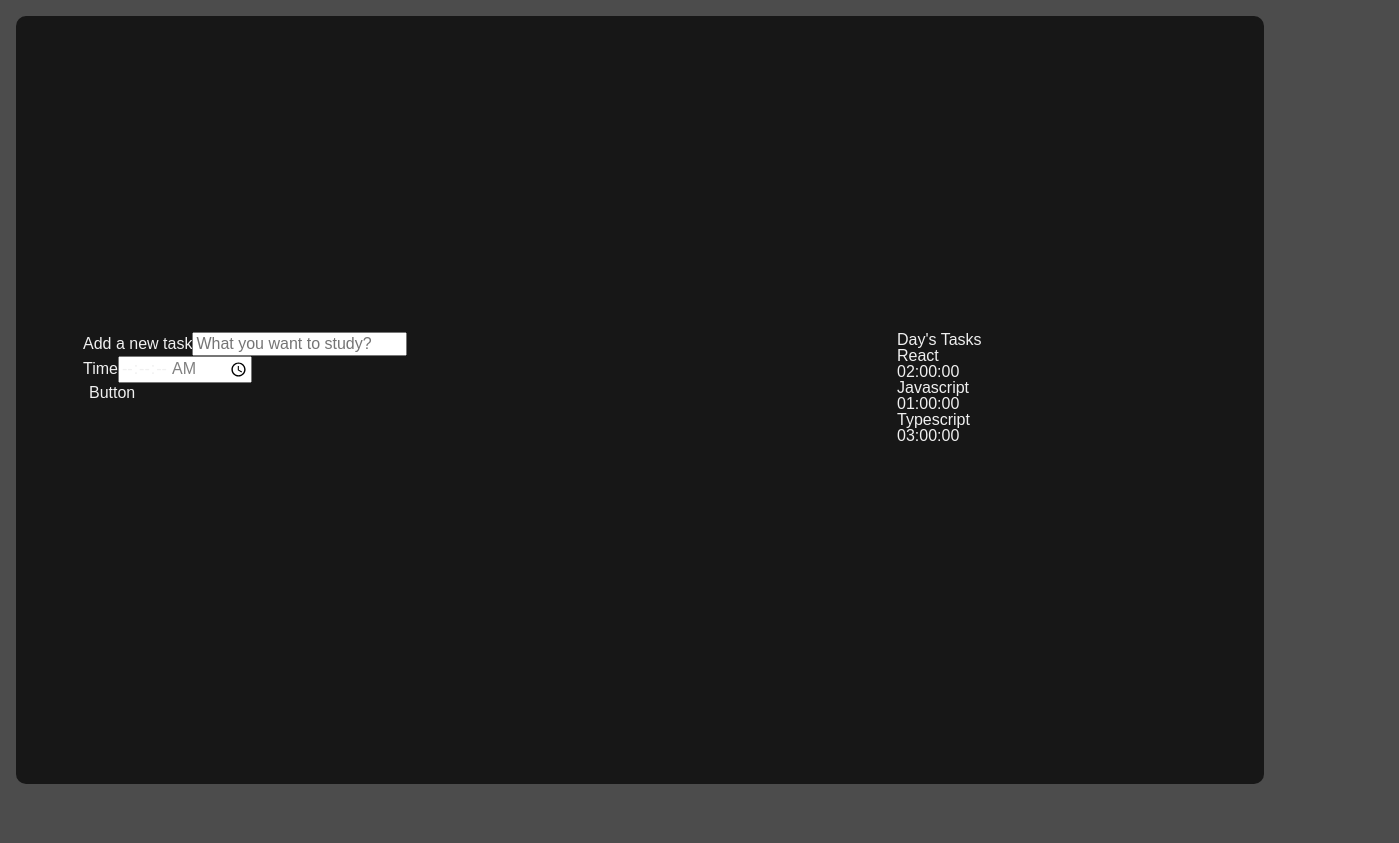
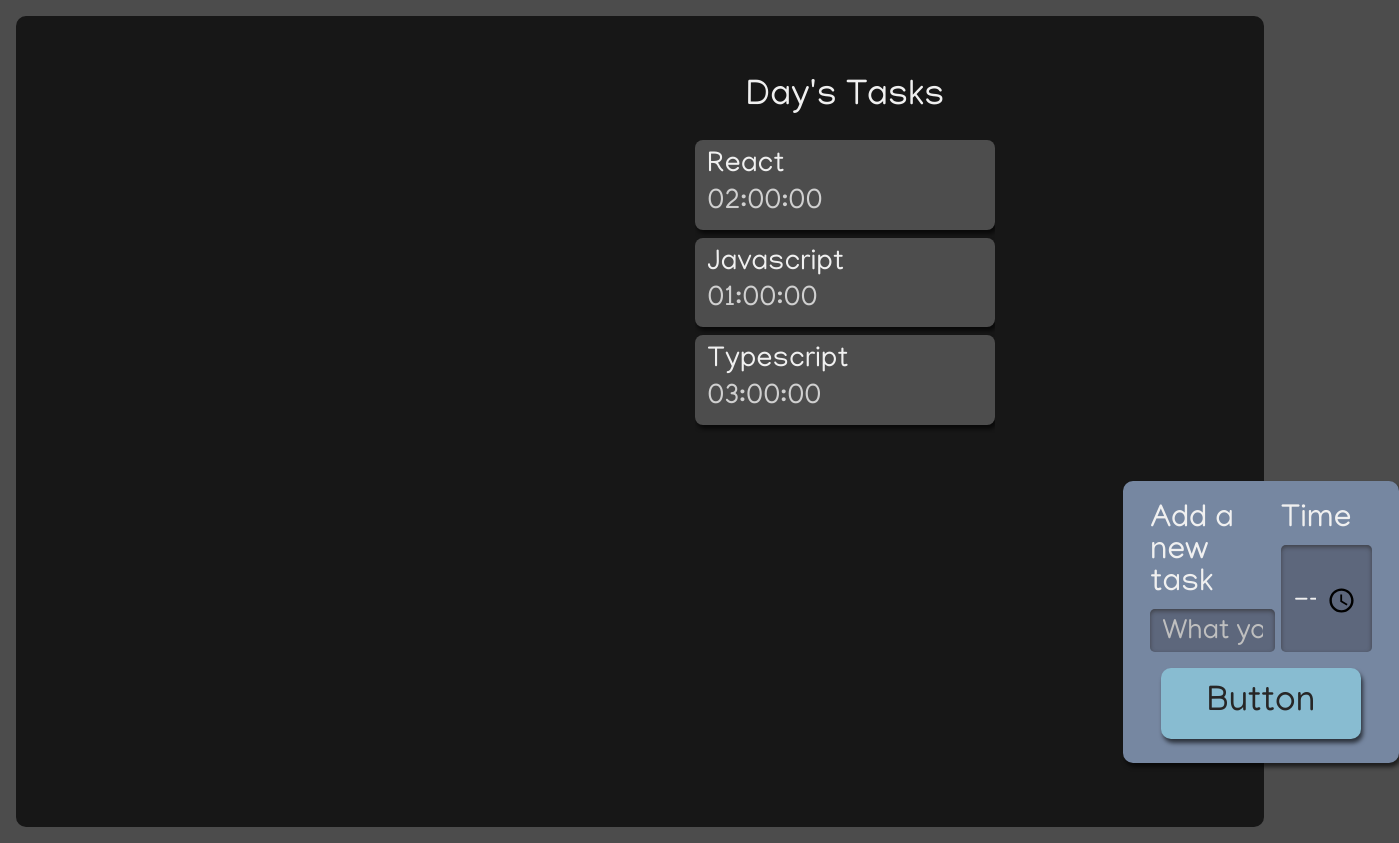
Before and after one commit to vicmazzola/study-mate, a React (Vite) app: page / in a window 1280 px wide. Shown: the whole page, 1399 px wide, since content can reach past the window. Before the commit the page ends 800 px from the top, so only its background shows below. Built offline with nearby package versions, Linux system fonts and the light colour scheme.

Commit message:
fix all scss

```diff
--- a/src/components/Button/index.tsx
+++ b/src/components/Button/index.tsx
@@ -1,9 +1,10 @@
-import * as React from "react";
+import React from 'react';
+import style from './Button.module.scss';
 
 class Button extends React.Component {
     render () {
         return (
-            <button>
+            <button className={style.button}>
                 Button
             </button>
         )
--- a/src/components/Form/style.scss
+++ b/src/components/Form/Form.module.scss
@@ -1,4 +1,3 @@
-
 .newTask {
   display:flex;
   flex-direction: column;
--- a/src/components/Form/index.tsx
+++ b/src/components/Form/index.tsx
@@ -1,11 +1,12 @@
-import * as React from "react";
+import React from 'react';
 import Button from "../Button";
+import style from './Form.module.scss';
 
 class Form extends React.Component {
     render() {
         return (
-            <form className="newTask">
-                <div className="inputContainer">
+            <form className={style.newTask}>
+                <div className={style.inputContainer}>
                     <label htmlFor="task">
                         Add a new task
                     </label>
@@ -17,7 +18,7 @@ class Form extends React.Component {
                         required
                     />
                 </div>
-                <div className="inputContainer">
+                <div className={style.inputContainer}>
                     <label htmlFor="task">
                         Time
                     </label>
@@ -28,6 +29,7 @@ class Form extends React.Component {
                         id="time"
                         min="00:00:00"
                         max="01:30:00"
+                        required
                     />
                 </div>
                 <Button/>
--- a/src/components/List/style.scss
+++ b/src/components/List/List.module.scss
@@ -1,5 +1,5 @@
 .taskList {
-  grid-area: tarefas;
+  grid-area: tasks;
   height: 100%;
 
   h2 {
--- a/src/components/List/index.tsx
+++ b/src/components/List/index.tsx
@@ -1,3 +1,5 @@
+import style from './List.module.scss';
+
 function List() {
 
     const tasks = [{
@@ -14,11 +16,11 @@ function List() {
     ]
 
     return (
-        <aside>
+        <aside className={style.taskList}>
             <h2> Day's Tasks</h2>
             <ul>
                 { tasks.map((task, index) => (
-                    <li key={index}>
+                    <li key={index} className={style.item}>
                         <h3>
                             {task.task}
                         </h3>
--- a/src/index.css
+++ b/src/index.css
@@ -1,3 +1,5 @@
+@import url('https://fonts.googleapis.com/css2?family=Manjari&display=swap');
+
 html, body, div, span, applet, object, iframe,
 h1, h2, h3, h4, h5, h6, p, blockquote, pre,
 a, abbr, acronym, address, big, cite, code,
@@ -59,8 +61,6 @@ button {
     color: inherit;
 }
 
-@import url('https://fonts.googleapis.com/css2?family=Manjari&display=swap');
-
 body {
     display: flex;
     justify-content: center;
--- a/src/main.tsx
+++ b/src/main.tsx
@@ -1,7 +1,7 @@
 import { StrictMode } from 'react'
 import { createRoot } from 'react-dom/client'
 import './index.css'
-import App from './pages/App.tsx'
+import App from './pages/App'
 
 createRoot(document.getElementById('root')!).render(
   <StrictMode>
--- a/src/pages/style.scss
+++ b/src/pages/App.module.scss
@@ -2,9 +2,9 @@
   display: grid;
   grid-template-rows: min-content min-content auto;
   grid-template-areas:
-  "nova-tarefa"
-  "cronometro"
-  "tarefas"
+  "new-task"
+  "stopwatch"
+  "tasks"
 ;
   row-gap: 24px;
   min-width: 320px;
@@ -17,8 +17,8 @@
 
   @media screen and (min-width:1280px)  {
     grid-template-areas:
-    "nova-tarefa tarefas"
-    "cronometro tarefas"
+    "new-task tasks"
+    "stopwatch tasks"
   ;
     column-gap: 64px;
     grid-template-rows: min-content min-content;
--- a/src/pages/App.tsx
+++ b/src/pages/App.tsx
@@ -1,15 +1,15 @@
 import Form from "../components/Form";
 import List from "../components/List";
-import "./style.scss"
+import style from './App.module.scss';
 
 function App() {
 
-  return (
-    <div className="AppStyle">
-      <Form />
-        <List/>
-    </div>
-  )
+    return (
+        <div className={style.AppStyle}>
+            <Form/>
+            <List/>
+        </div>
+    )
 }
 
 export default App
```
Also changed, not shown: src/assets/img/check-mark.svg (added), src/components/Button/Button.module.scss (renamed from src/components/Button/style.scss).
